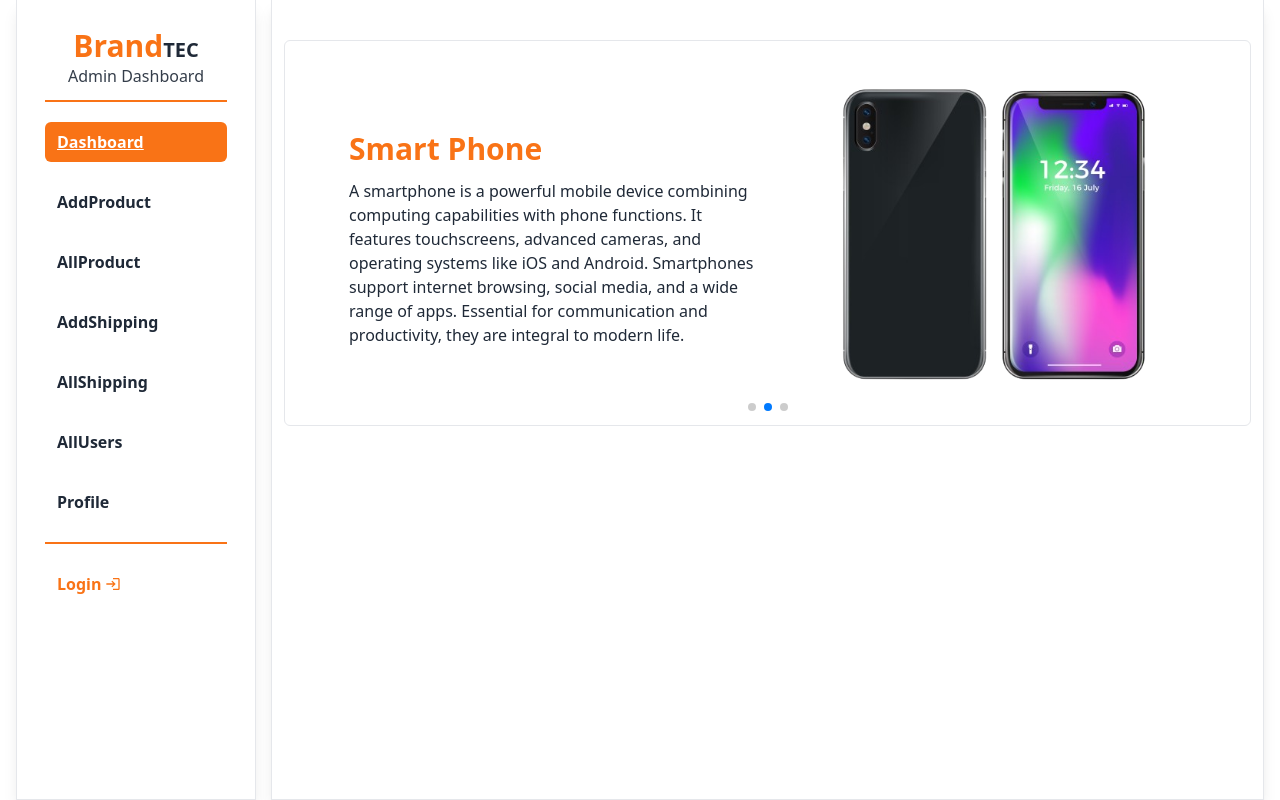
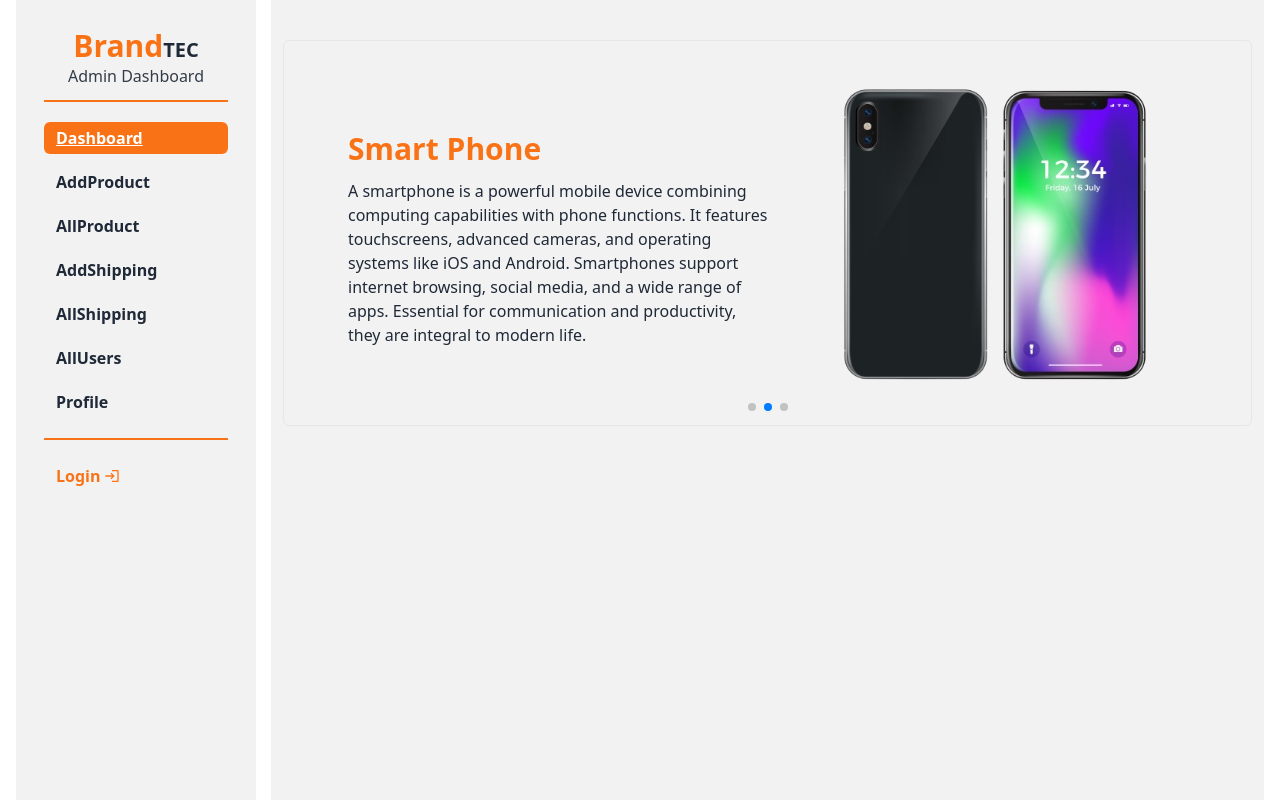
Before and after one commit to Masudur400/Brand-tec-client, a React (Vite) app: page / in a window 1280 px wide. Built offline with nearby package versions, Linux system fonts and the light colour scheme; no server answers.

Commit message:
dashboard bg changed

```diff
--- a/src/components/NavBar/DashboardSideBar.jsx
+++ b/src/components/NavBar/DashboardSideBar.jsx
@@ -17,24 +17,27 @@ const DashboardSideBar = () => {
         <div className="p-7 space-y-5 font-bold">
             <div>
                 <p className="text-3xl font-bold text-center"> <span className="text-orange-500">Brand</span><span className="text-xl">TEC</span></p>
-                <p className="opacity-90 font-thin text-center">Admin Dashboard</p>
-                <p className="opacity-90 font-thin text-center"> {user?.email}</p>
+                <p className="opacity-90 font-medium text-center">Admin Dashboard</p>
+                <p className="opacity-90 text-sm font-medium text-center"> {user?.email}</p>
                 <div className="border-b-2 my-3 border-orange-500"></div>
             </div>
-            <p><NavLink to='/' className={({ isActive }) => isActive ? 'underline w-full bg-orange-500 text-white px-3 py-2 block rounded-md' : 'hover:text-red-500 hover:bg-base-200 px-3 py-2 rounded-md w-full block'}>Dashboard</NavLink> </p>
-            <p><NavLink to='/addProduct' className={({ isActive }) => isActive ? '  underline w-full bg-orange-500 text-white px-3 py-2 block rounded-md' : 'hover:text-red-500 hover:bg-base-200 px-3 py-2 rounded-md w-full block'}>AddProduct</NavLink> </p>
-            <p><NavLink to='/allProduct' className={({ isActive }) => isActive ? '  underline w-full bg-orange-500 text-white px-3 py-2 block rounded-md' : 'hover:text-red-500 hover:bg-base-200 px-3 py-2 rounded-md w-full block'}>AllProduct</NavLink> </p>
-            <p><NavLink to='/addShippingMethod' className={({ isActive }) => isActive ? ' underline w-full bg-orange-500 text-white px-3 py-2 block rounded-md' : 'hover:text-red-500 hover:bg-base-200 px-3 py-2 rounded-md w-full block'}>AddShipping</NavLink> </p>
-            <p><NavLink to='/allShipping' className={({ isActive }) => isActive ? '  underline w-full bg-orange-500 text-white px-3 py-2 block rounded-md' : 'hover:text-red-500 hover:bg-base-200 px-3 py-2 rounded-md w-full block'}>AllShipping</NavLink> </p>
-            <p><NavLink to='/allUsers' className={({ isActive }) => isActive ? '  underline w-full bg-orange-500 text-white px-3 py-2 block rounded-md' : 'hover:text-red-500 hover:bg-base-200 px-3 py-2 rounded-md w-full block'}>AllUsers</NavLink> </p>
-            <p><NavLink to='/profile' className={({ isActive }) => isActive ? '  underline w-full bg-orange-500 text-white px-3 py-2 block rounded-md' : 'hover:text-red-500 hover:bg-base-200 px-3 py-2 rounded-md w-full block'}>Profile</NavLink> </p>
+           <div className="space-y-3">
+           <p><NavLink to='/' className={({ isActive }) => isActive ? 'underline w-full bg-orange-500 text-white px-3 py-1 block rounded-md' : 'hover:text-red-500 hover:bg-base-300 px-3 py-1 rounded-md w-full block'}>Dashboard</NavLink> </p>
+            <p><NavLink to='/addProduct' className={({ isActive }) => isActive ? '  underline w-full bg-orange-500 text-white px-3 py-1 block rounded-md' : 'hover:text-red-500 hover:bg-base-300 px-3 py-1 rounded-md w-full block'}>AddProduct</NavLink> </p>
+            <p><NavLink to='/allProduct' className={({ isActive }) => isActive ? '  underline w-full bg-orange-500 text-white px-3 py-1 block rounded-md' : 'hover:text-red-500 hover:bg-base-300 px-3 py-1 rounded-md w-full block'}>AllProduct</NavLink> </p>
+            <p><NavLink to='/addShippingMethod' className={({ isActive }) => isActive ? ' underline w-full bg-orange-500 text-white px-3 py-1 block rounded-md' : 'hover:text-red-500 hover:bg-base-300 px-3 py-1 rounded-md w-full block'}>AddShipping</NavLink> </p>
+            <p><NavLink to='/allShipping' className={({ isActive }) => isActive ? '  underline w-full bg-orange-500 text-white px-3 py-1 block rounded-md' : 'hover:text-red-500 hover:bg-base-300 px-3 py-1 rounded-md w-full block'}>AllShipping</NavLink> </p>
+            <p><NavLink to='/allUsers' className={({ isActive }) => isActive ? '  underline w-full bg-orange-500 text-white px-3 py-1 block rounded-md' : 'hover:text-red-500 hover:bg-base-300 px-3 py-1 rounded-md w-full block'}>AllUsers</NavLink> </p>
+            <p><NavLink to='/profile' className={({ isActive }) => isActive ? '  underline w-full bg-orange-500 text-white px-3 py-1 block rounded-md' : 'hover:text-red-500 hover:bg-base-300 px-3 py-1 rounded-md w-full block'}>Profile</NavLink> </p>
+           </div>
 
             <div className="border-b-2 mt-2 border-orange-500"></div>
+
             {
                 user?
-                <button onClick={() => logOut()} className=" w-full flex gap-1 items-center text-orange-500 hover:bg-base-200 px-3 py-2 rounded-md">LogOut <MdLogout></MdLogout></button>
+                <button onClick={() => logOut()} className=" w-full flex gap-1 items-center text-orange-500 hover:bg-base-300 px-3 py-1 rounded-md">LogOut <MdLogout></MdLogout></button>
                 :<div>
-                <Link to='/loginRegister/login' className=" w-full flex gap-1 items-center text-orange-500 hover:text-black hover:bg-base-200 px-3 py-2 rounded-md">Login <MdLogin></MdLogin></Link>
+                <Link to='/loginRegister/login' className=" w-full flex gap-1 items-center text-orange-500 hover:text-black hover:bg-base-300 px-3 py-1 rounded-md">Login <MdLogin></MdLogin></Link>
             </div>
             }
 
--- a/src/components/OrderInfo/OrderInfo.jsx
+++ b/src/components/OrderInfo/OrderInfo.jsx
@@ -16,7 +16,7 @@ const OrderInfo = () => {
     const totalPrice = carts.reduce((total, product) => total + product.newPrice, 0);
     const inTotal = parseInt(totalPrice) + parseInt(serviceCharge)
 
-    console.log(carts)
+
     // const modOldPrice = new Intl.NumberFormat('en-IN').format(oldPrice);
     // const modNewPrice = new Intl.NumberFormat('en-IN').format(newPrice);
 
--- a/src/components/Root/Root.jsx
+++ b/src/components/Root/Root.jsx
@@ -24,10 +24,10 @@ const Root = () => {
                         </div>
                         {/* large device dashboard */}
                         <div className="hidden lg:flex gap-5 px-4 container mx-auto">
-                            <div className="  min-w-60 overflow-y-auto scrollbar-hidden h-screen bg-base-100 fixed z-10 shadow-lg border border-t-0 ">
+                            <div className="  min-w-60 overflow-y-auto scrollbar-hidden h-screen bg-base-200 fixed z-10">
                                 <DashboardSideBar></DashboardSideBar>
                             </div>
-                            <div className="container   overflow-y-auto scrollbar-hidden w-[calc(100vw-240px)] flex-1 ml-[255px] min-h-screen shadow-lg border border-t-0 py-5 px-3">
+                            <div className="container overflow-y-auto scrollbar-hidden w-[calc(100vw-240px)] flex-1 ml-[255px] min-h-screen bg-base-200 py-5 px-3">
                                 <Outlet></Outlet>
                             </div>
                         </div>
```
